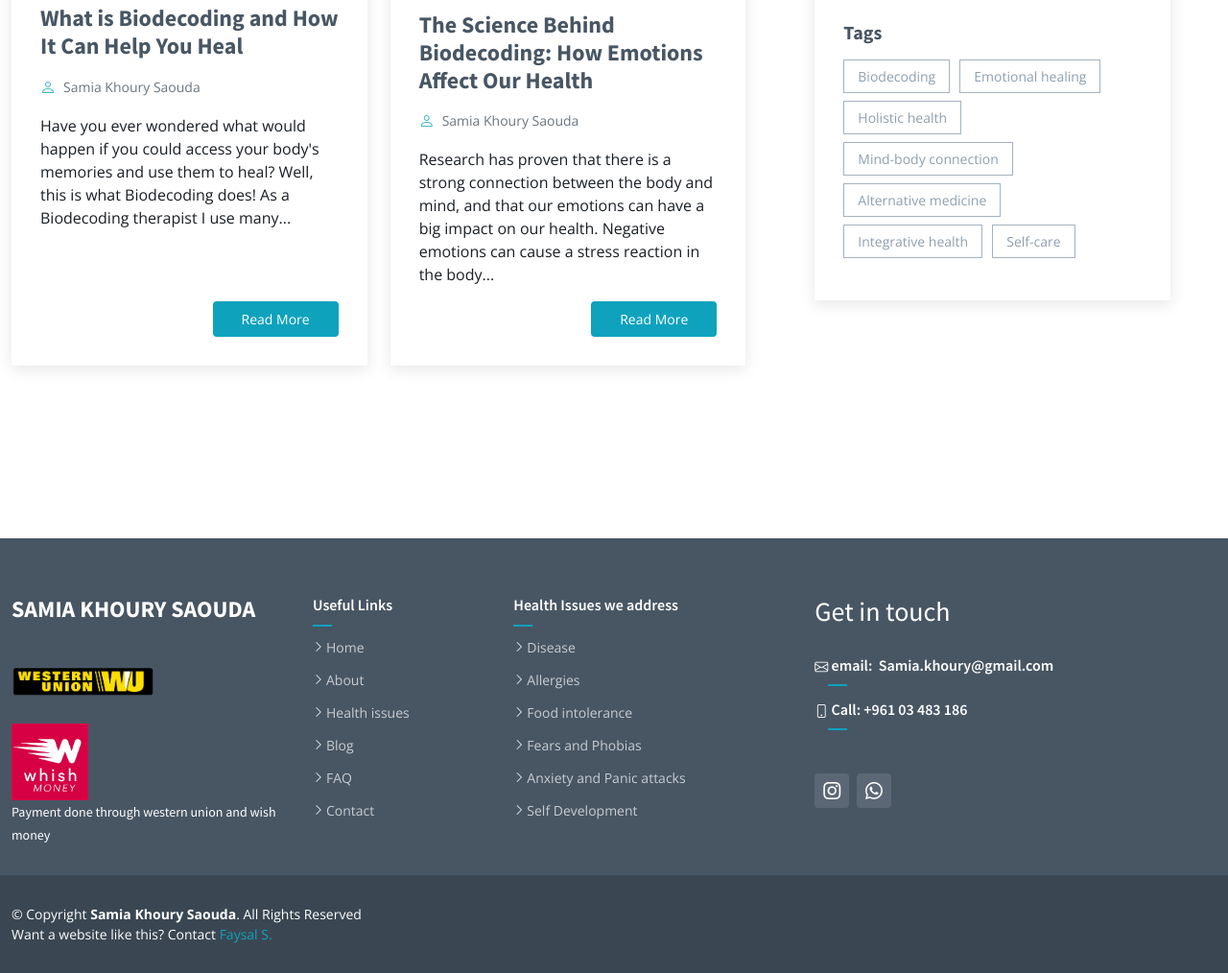
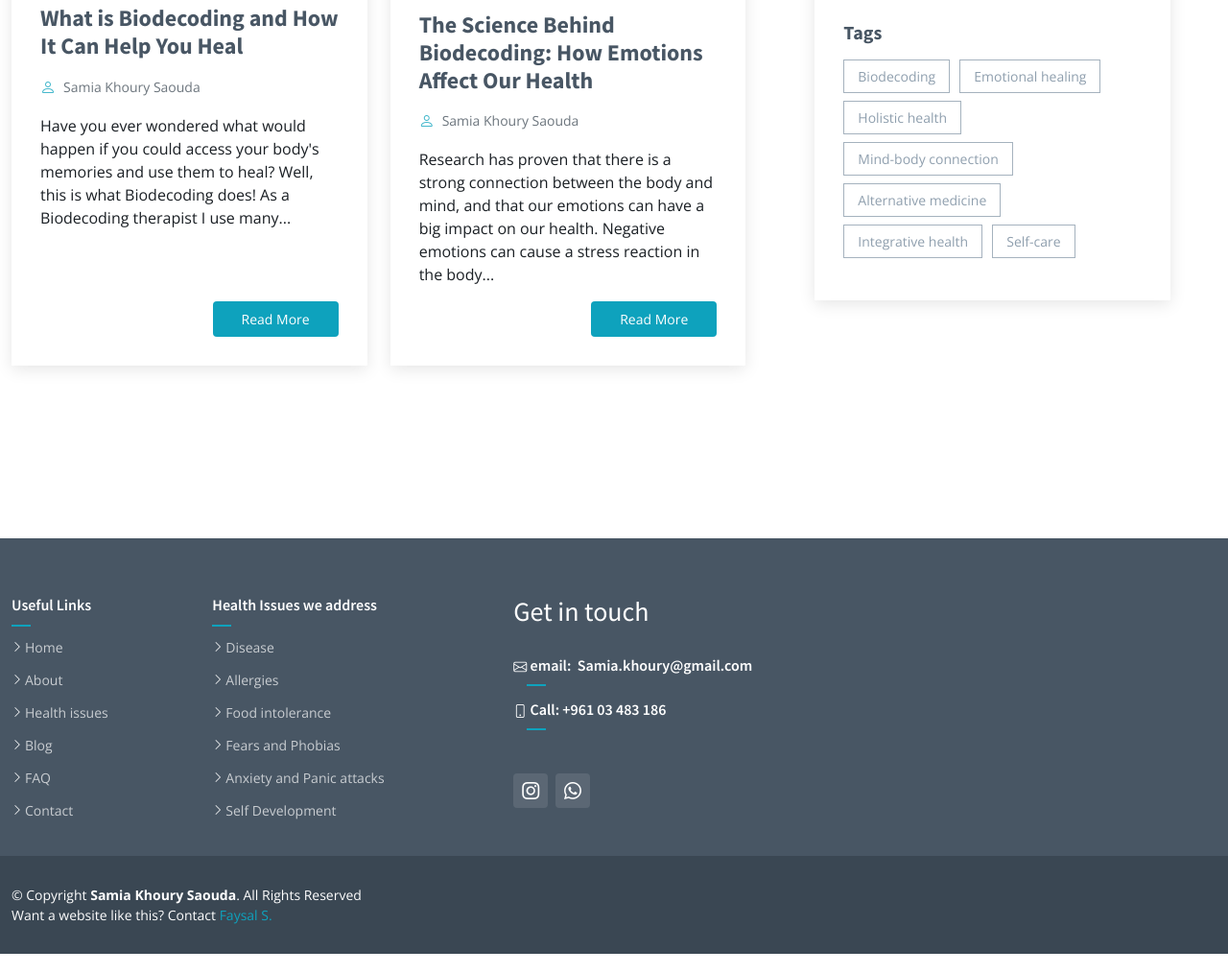
Before and after one commit to Nassim-J/healwithsamia, a plain HTML site: page blog.html in a window 1280 px wide. Shown: the part 450-1464 px from the top of the page at 96% size. Drawn offline with nearby package versions, Linux system fonts and the light colour scheme.

Commit message:
Update blog.html

```diff
--- a/blog.html
+++ b/blog.html
@@ -396,17 +396,7 @@
       <div class="container">
         <div class="row">
 
-          <div class="col-lg-3 col-md-6">
-            <div class="footer-info">
-              <h3 style="font-size: x-large;">Samia Khoury Saouda</h3>
-              <div style="display: flex; flex-direction:column;">
-                <img src="assets/img/Western-Union-Logo.png" alt="western-union-logo"
-                  style="max-width: 150px!important;">
-                <img src="assets/img/wishmoney.png" alt="western-union-logo" style="max-width: 80px!important;">
-                <p>Payment done through western union and wish money</p>
-              </div>
-            </div>
-          </div>
+
 
 
           <div class="col-lg-2 col-md-6 footer-links">
```
